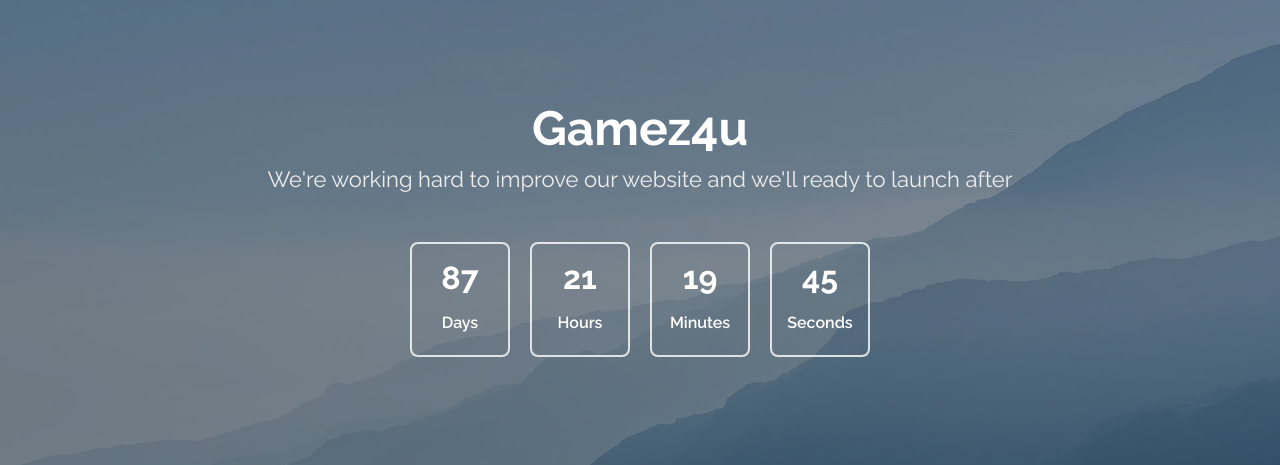
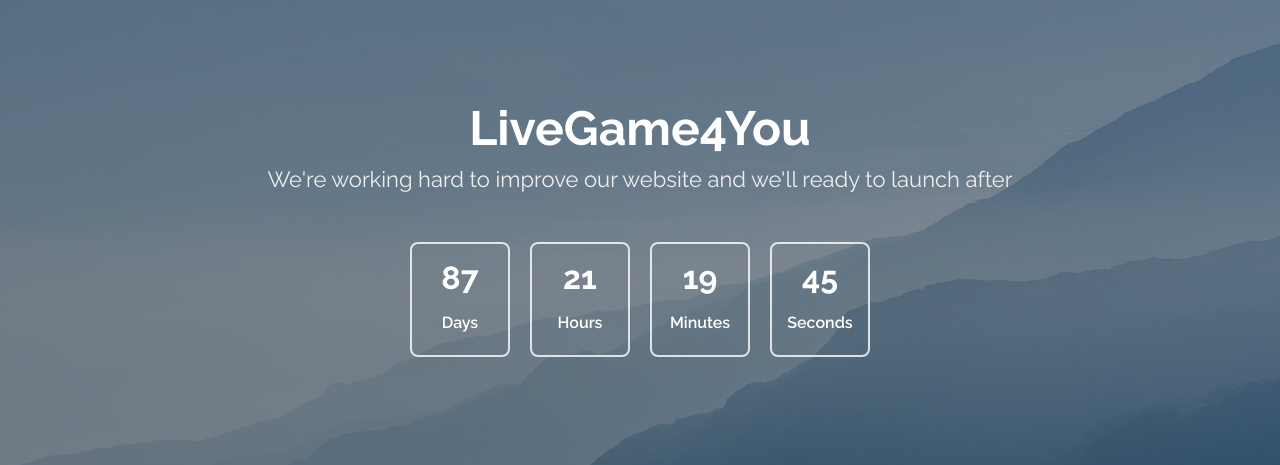
Before and after one commit to manishramanan/Gamez4uStaticWeb, a plain HTML site: page index.html in a window 1280 px wide. Shown: the top 465 px of the page. Drawn offline with nearby package versions, Linux system fonts and the light colour scheme.

```diff
--- a/index.html
+++ b/index.html
@@ -36,7 +36,7 @@
   <header id="header" class="d-flex align-items-center">
     <div class="container d-flex flex-column align-items-center">
 
-      <h1>Gamez4u</h1>
+      <h1>LiveGame4You</h1>
       <h2>We're working hard to improve our website and we'll ready to launch after</h2>
       <div class="countdown d-flex justify-content-center" data-count="2023/04/01">
         <div>
```
